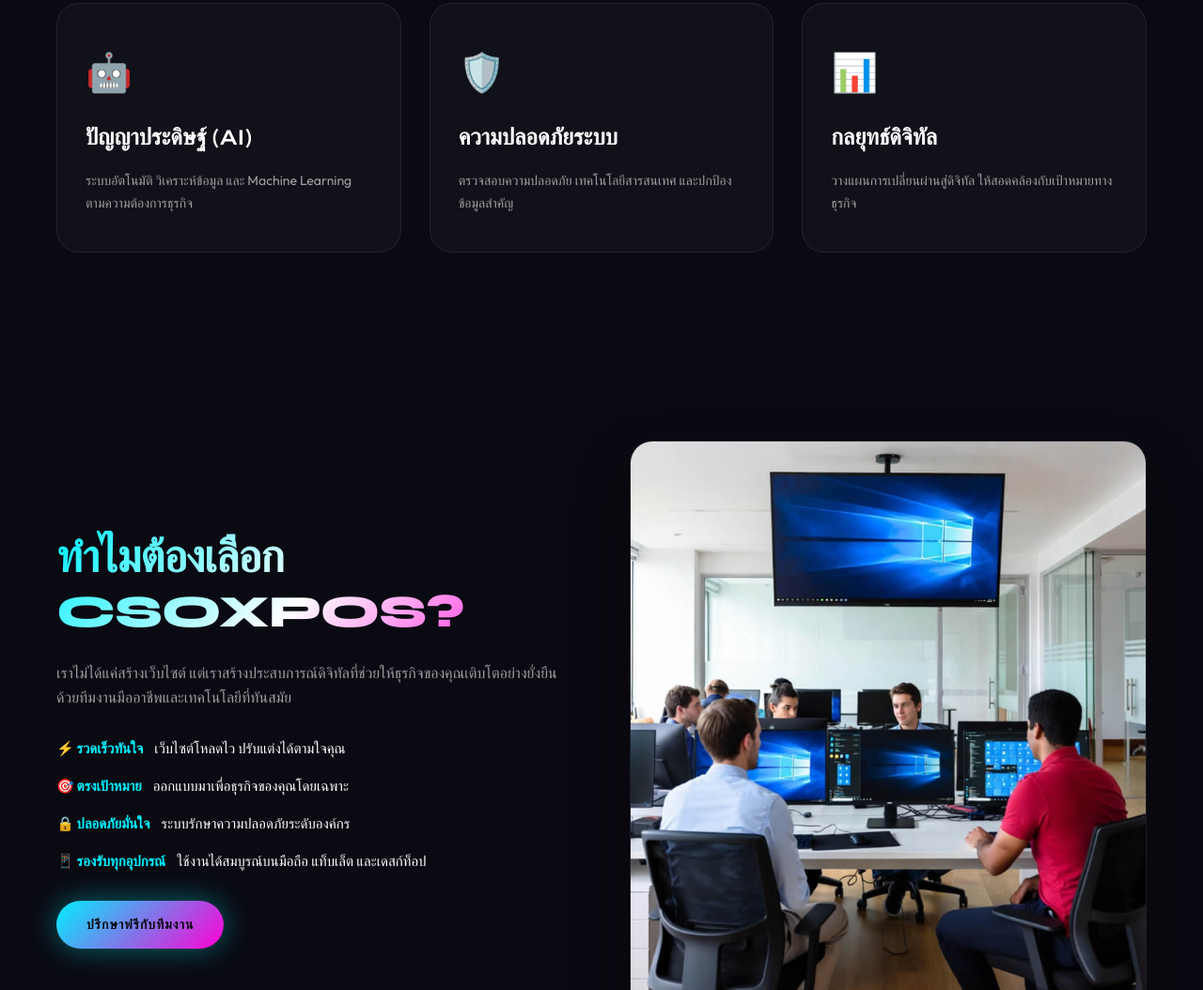
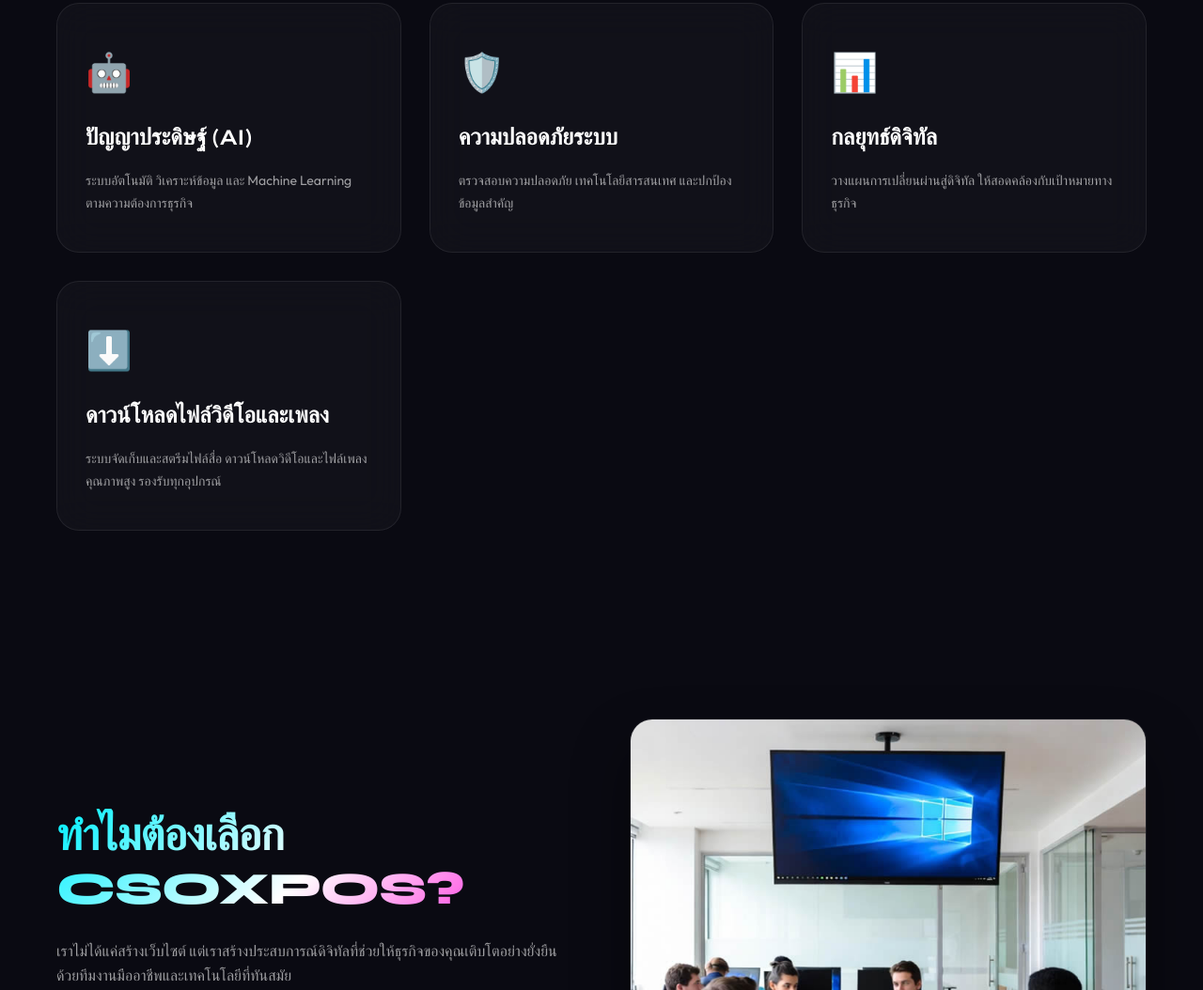
Before and after one commit to axnotsahara-ad/csoxpos, a plain HTML site: page index.html in a window 1280 px wide. Shown: the part 1371-2425 px from the top of the page at 94% size. Drawn offline with Linux system fonts and the light colour scheme.

Commit message:
feat: add download video & music service
- Add new service card: ดาวน์โหลดไฟล์วิดีโอและเพลง
- Update services section with new media download service

```diff
--- a/index.html
+++ b/index.html
@@ -104,6 +104,11 @@
                     <div class="service-icon">📊</div>
                     <h3>กลยุทธ์ดิจิทัล</h3>
                     <p>วางแผนการเปลี่ยนผ่านสู่ดิจิทัล ให้สอดคล้องกับเป้าหมายทางธุรกิจ</p>
+                </article>
+                <article class="service-card">
+                    <div class="service-icon">⬇️</div>
+                    <h3>ดาวน์โหลดไฟล์วิดีโอและเพลง</h3>
+                    <p>ระบบจัดเก็บและสตรีมไฟล์สื่อ ดาวน์โหลดวิดีโอและไฟล์เพลงคุณภาพสูง รองรับทุกอุปกรณ์</p>
                 </article>
             </div>
         </div>
```
